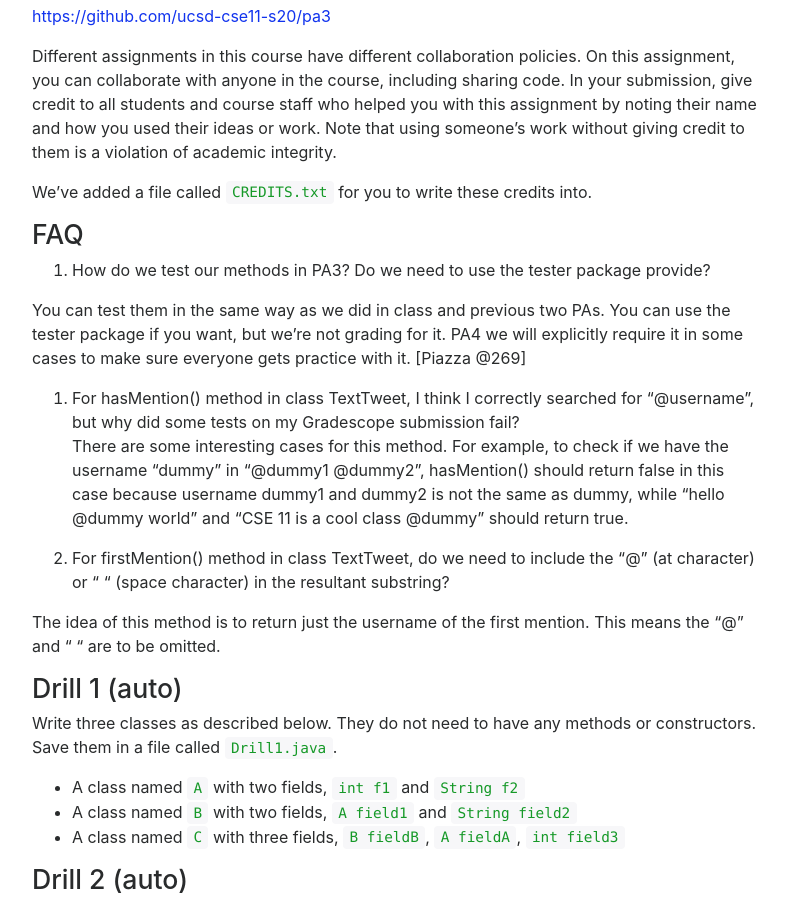
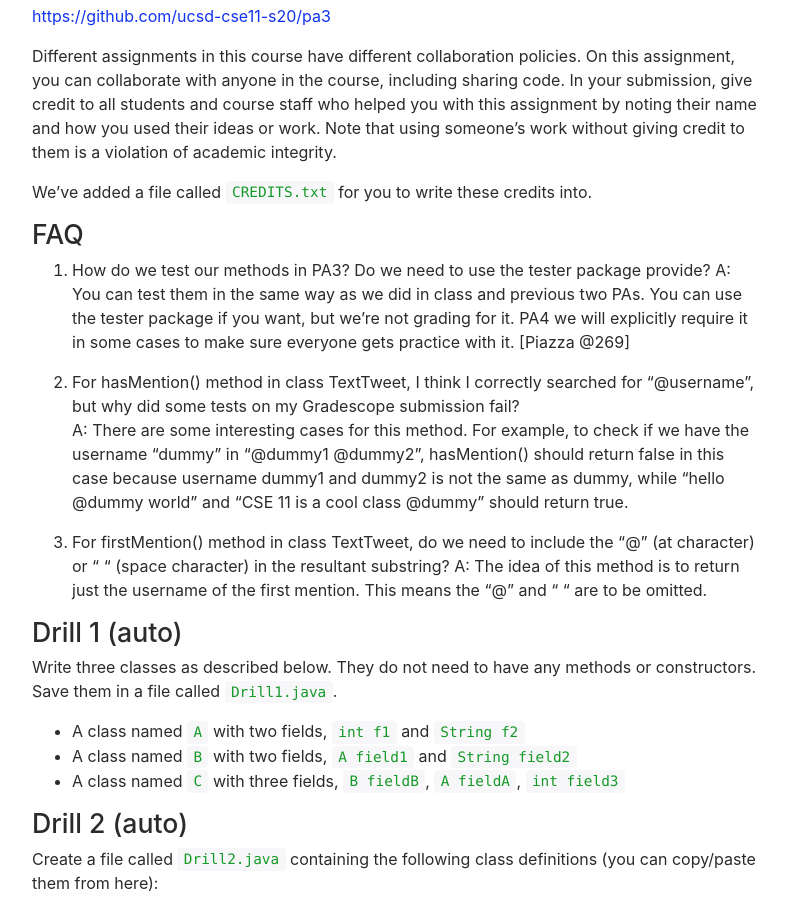
Before and after one commit to ucsd-cse11-s20/ucsd-cse11-s20.github.io, a Jekyll site: the page built from pa3/index.md, in a window 1280 px wide and 900 px high, scrolled down 388 px. Shown: the whole window, without its empty margins (243-1030 px from the left). Built offline with Jekyll 4.4.1, drawn with Linux system fonts in a browser that asks for light colours; nearby versions of some CDN libraries.

```diff
--- a/pa3/index.md
+++ b/pa3/index.md
@@ -26,16 +26,14 @@ We've added a file called `CREDITS.txt` for you to write these credits into.
 
 ## FAQ
 1. How do we test our methods in PA3? Do we need to use the tester package provide?
-
-You can test them in the same way as we did in class and previous two PAs. You can use the tester package if you want, but we're not grading for it. PA4 we will explicitly require it in some cases to make sure everyone gets practice with it. [Piazza @269]
+A: You can test them in the same way as we did in class and previous two PAs. You can use the tester package if you want, but we're not grading for it. PA4 we will explicitly require it in some cases to make sure everyone gets practice with it. [Piazza @269]
 
 
 2. For hasMention() method in class TextTweet, I think I correctly searched for “@username”, but why did some tests on my Gradescope submission fail?
-There are some interesting cases for this method. For example, to check if we have the username “dummy” in "@dummy1 @dummy2”, hasMention() should return false in this case because username dummy1 and dummy2 is not the same as dummy, while “hello @dummy world” and “CSE 11 is a cool class @dummy” should return true.
+A: There are some interesting cases for this method. For example, to check if we have the username “dummy” in "@dummy1 @dummy2”, hasMention() should return false in this case because username dummy1 and dummy2 is not the same as dummy, while “hello @dummy world” and “CSE 11 is a cool class @dummy” should return true.
 
 3. For firstMention() method in class TextTweet, do we need to include the "@" (at character) or " " (space character) in the resultant substring?
-
-The idea of this method is to return just the username of the first mention. This means the "@" and " " are to be omitted.
+A: The idea of this method is to return just the username of the first mention. This means the "@" and " " are to be omitted.
 
 ## Drill 1 (auto)
 
```
